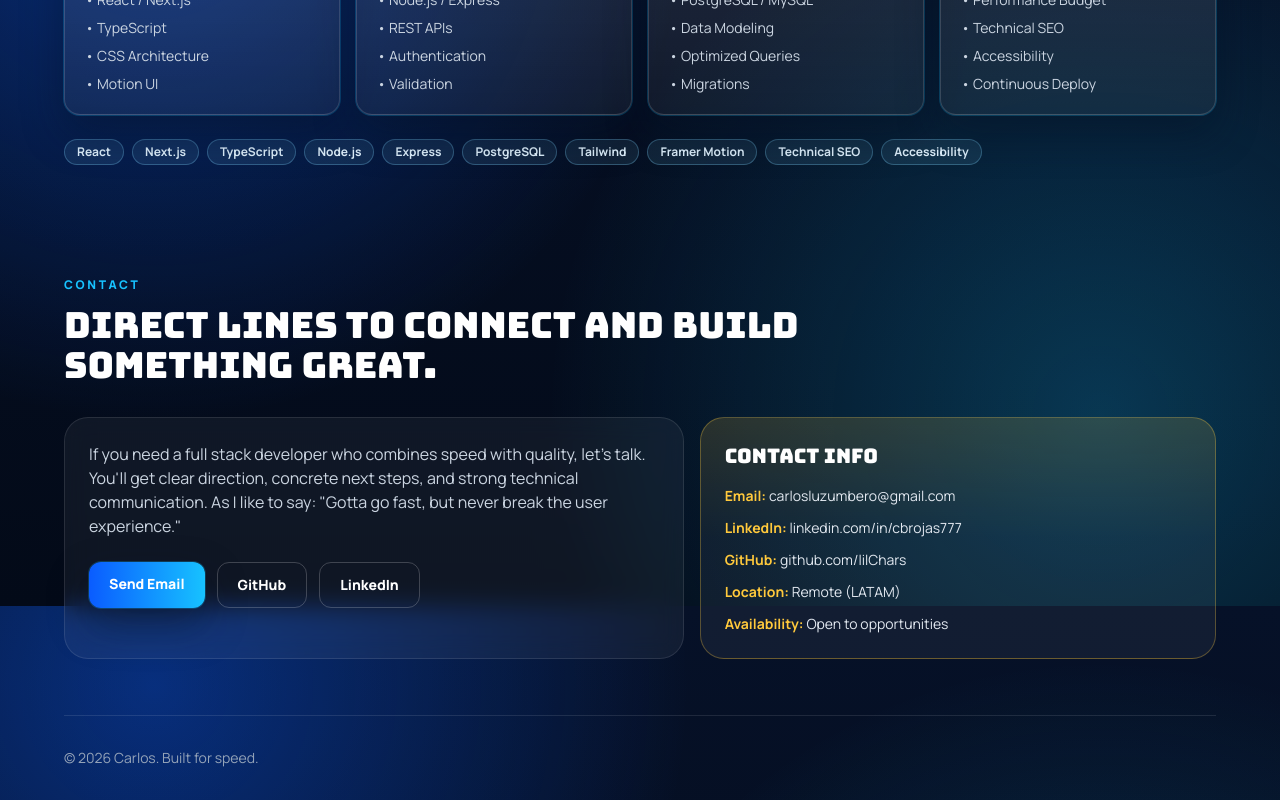
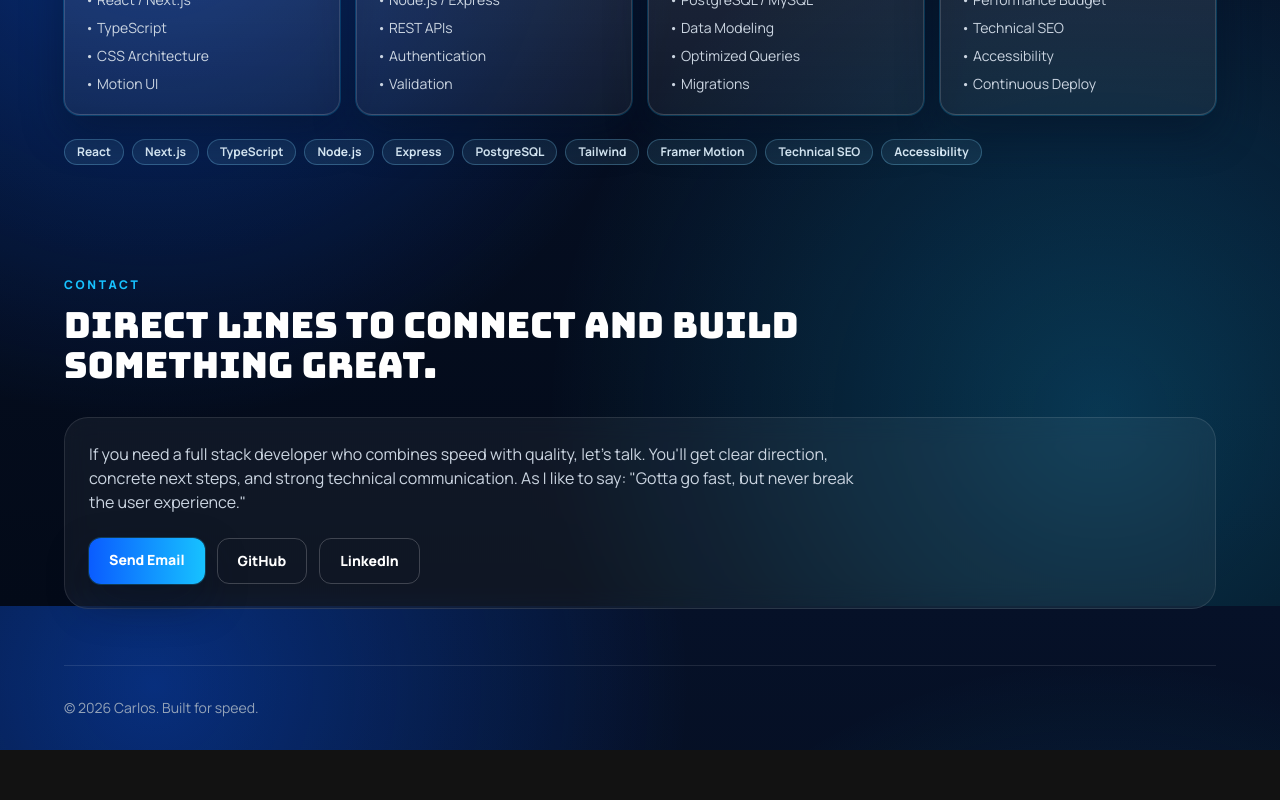
Before and after one commit to lilChars/sonicWP, a React (Vite) app: page / in a window 1280 px wide. Shown: the part 1794-2594 px from the top of the page. After the commit the page ends 2544 px from the top, so only its background shows below. Built offline with nearby package versions, Linux system fonts and the light colour scheme.

Commit message:
refactor: simplify contact section to button-only CTA

```diff
--- a/src/App.jsx
+++ b/src/App.jsx
@@ -293,7 +293,7 @@ export default function App() {
           className="py-14"
         >
           <SectionTitle eyebrow="CONTACT" title="Direct lines to connect and build something great." />
-          <div className="grid gap-4 lg:grid-cols-[1.2fr_1fr]">
+          <div className="grid gap-4">
             <div className="glass rounded-3xl p-6">
               <p className="max-w-3xl text-slate-300">
                 If you need a full stack developer who combines speed with quality, let's talk.
@@ -312,17 +312,6 @@ export default function App() {
                 </a>
               </div>
             </div>
-
-            <aside className="rounded-3xl border border-ringGold/30 bg-gradient-to-b from-ringGold/15 via-white/5 to-white/5 p-6">
-              <h3 className="font-display text-xl text-white">Contact Info</h3>
-              <ul className="mt-4 space-y-3 text-sm text-slate-200">
-                <li><span className="font-bold text-ringGold">Email:</span> carlosluzumbero@gmail.com</li>
-                <li><span className="font-bold text-ringGold">LinkedIn:</span> linkedin.com/in/cbrojas777</li>
-                <li><span className="font-bold text-ringGold">GitHub:</span> github.com/lilChars</li>
-                <li><span className="font-bold text-ringGold">Location:</span> Remote (LATAM)</li>
-                <li><span className="font-bold text-ringGold">Availability:</span> Open to opportunities</li>
-              </ul>
-            </aside>
           </div>
         </motion.section>
       </main>
```
